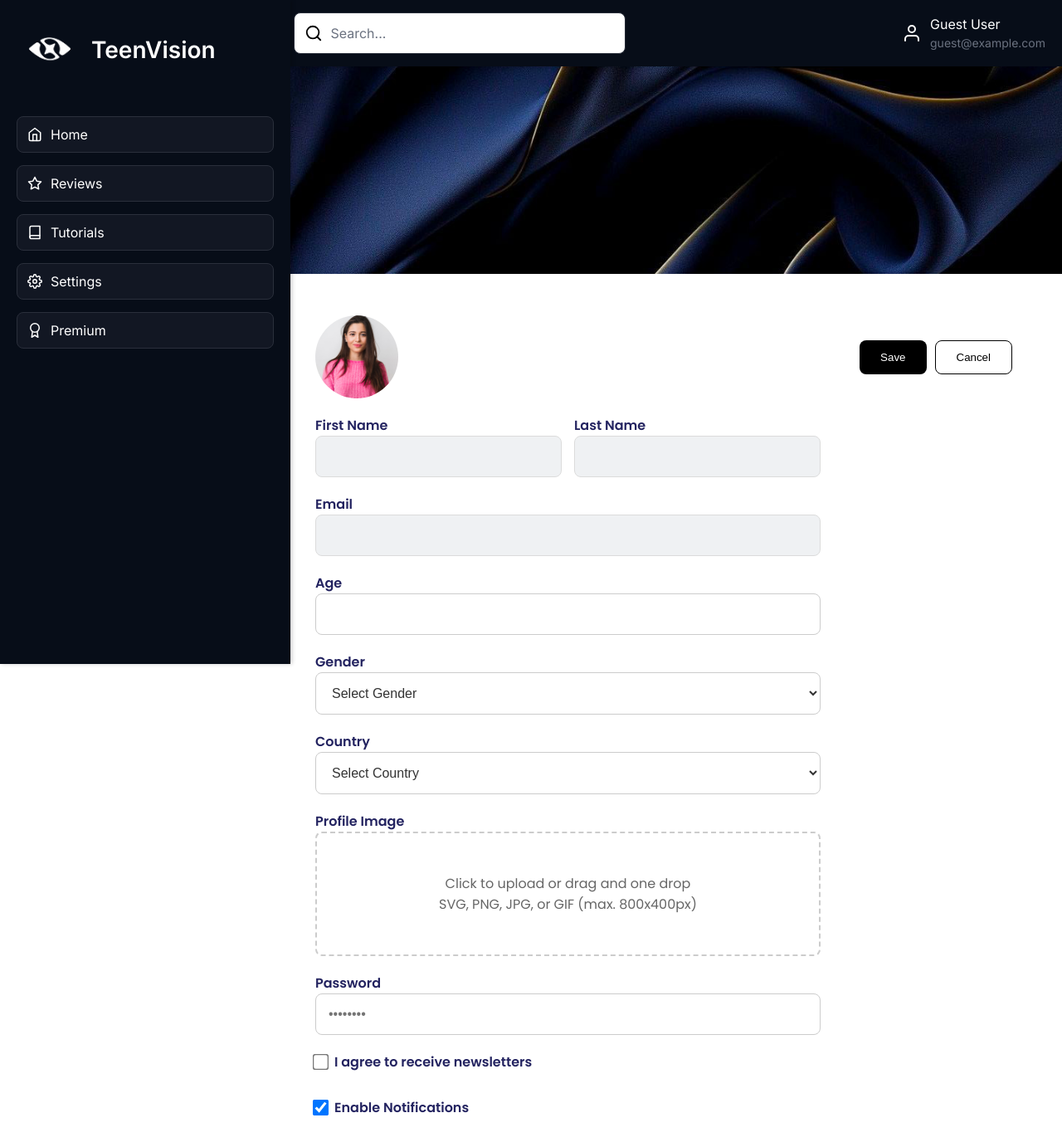
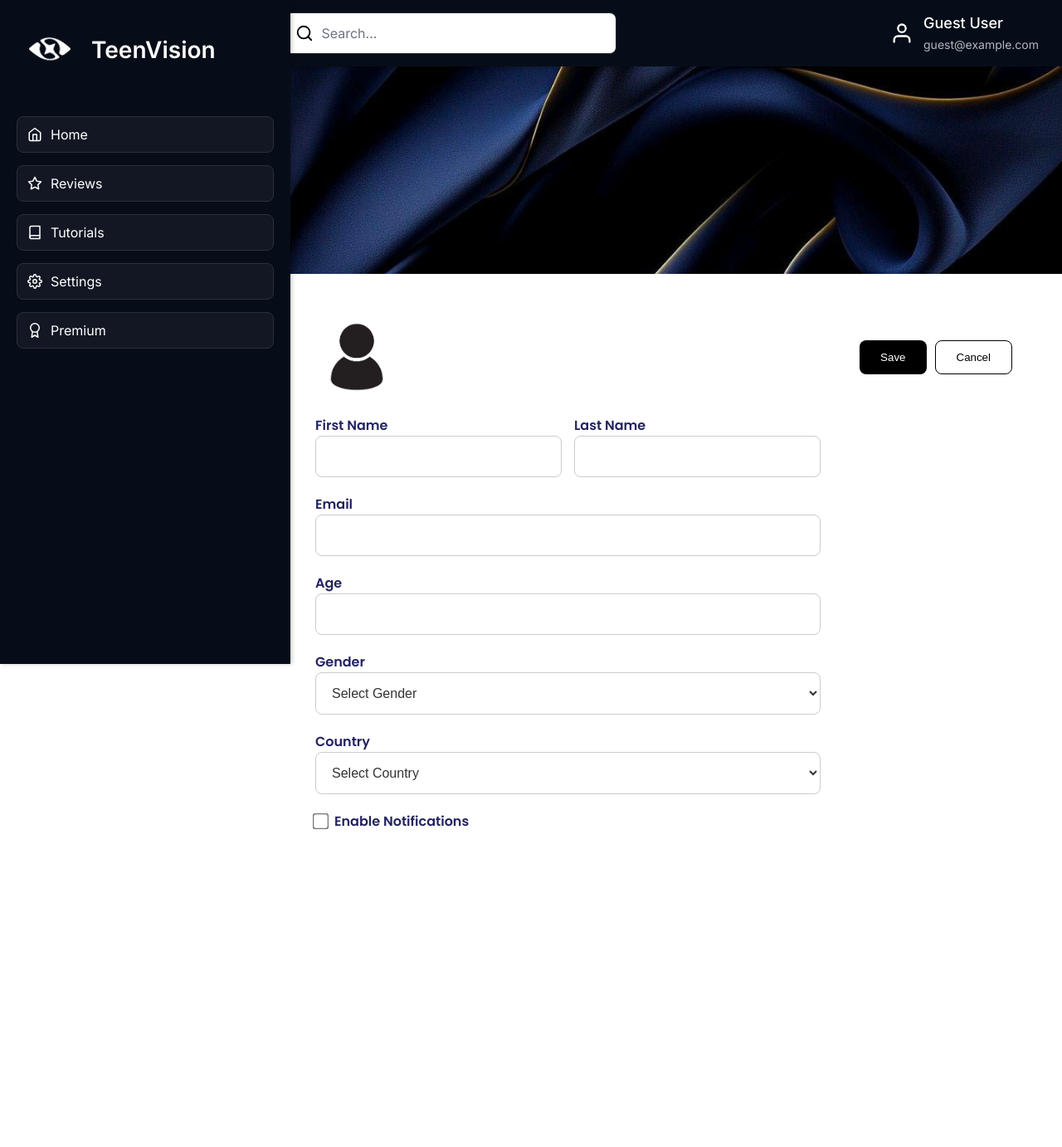
Before and after one commit to Akbarshoh404/TeenVision, a React (Create React App) app: page /dashboard/settings in a window 1280 px wide. Shown: the top 1382 px of the page at 83% size. After the commit the page ends 1092 px from the top, so only its background shows below. Built offline with nearby package versions, Linux system fonts and the light colour scheme; a web font is replaced by a local one.

Commit message:
fixed bugs

```diff
--- a/src/Dashboard/Layoutes/TopBar/index.jsx
+++ b/src/Dashboard/Layoutes/TopBar/index.jsx
@@ -1,15 +1,17 @@
 import React from "react";
 import PropTypes from "prop-types";
 import styles from "./style.module.scss";
-import { FiSearch, FiUser, FiMenu, FiX } from "react-icons/fi";
+import { FiSearch, FiUser, FiMenu, FiX, FiLogOut } from "react-icons/fi";
 
 const DashboardTopBar = ({ isNavOpen, toggleNav }) => {
-  // Retrieve user data from localStorage
   const user = JSON.parse(localStorage.getItem("user"));
+  const userName = user?.full_name || user?.username || "Guest User";
+  const userEmail = user?.email || "guest@example.com";
 
-  // Default values in case user data is not available
-  const userName = user?.full_name || user?.username || "Guest User"; // Prioritize full_name, then username
-  const userEmail = user?.email || "guest@example.com";
+  const handleLogout = () => {
+    localStorage.removeItem("user");
+    window.location.href = "/login";
+  };
 
   return (
     <header className={styles.topBar}>
@@ -42,6 +44,14 @@ const DashboardTopBar = ({ isNavOpen, toggleNav }) => {
         <div className={styles.accountDetails}>
           <span className={styles.accountName}>{userName}</span>
           <span className={styles.accountEmail}>{userEmail}</span>
+          <button
+            className={styles.logoutButton}
+            onClick={handleLogout}
+            aria-label="Log out"
+          >
+            <FiLogOut className={styles.logoutIcon} />
+            Log Out
+          </button>
         </div>
       </div>
     </header>
--- a/src/Dashboard/Layoutes/TopBar/style.module.scss
+++ b/src/Dashboard/Layoutes/TopBar/style.module.scss
@@ -66,24 +66,34 @@ $focus-border: #4a90e2;
 .accountContainer {
   display: flex;
   align-items: center;
-  gap: 10px;
+  gap: 12px;
+  position: relative;
+  padding: 8px;
+  border-radius: 8px;
+  transition: transform 0.2s ease, box-shadow 0.2s ease;
+}
+
+.accountContainer:hover {
+  transform: scale(1.05);
+  box-shadow: 0 4px 12px rgba(0, 0, 0, 0.3);
+  background-color: $hover-bg;
 }
 
 .profileIcon {
-  font-size: 24px;
+  font-size: 28px;
   color: #ffffff;
 }
 
 .accountDetails {
   display: flex;
   flex-direction: column;
-  gap: 8px;
+  gap: 10px;
 }
 
 .accountName {
   font-family: "Inter", sans-serif;
-  font-weight: 400;
-  font-size: 16px;
+  font-weight: 500;
+  font-size: 18px;
   line-height: 100%;
   letter-spacing: -1%;
   color: #ffffff;
@@ -95,7 +105,42 @@ $focus-border: #4a90e2;
   font-size: 14px;
   line-height: 100%;
   letter-spacing: -1%;
-  color: #6b7280;
+  color: #b0b8c4;
+}
+
+.logoutButton {
+  display: none;
+  position: absolute;
+  top: 100%;
+  right: 0;
+  background-color: $card-bg;
+  color: #ffffff;
+  border: 1px solid $hover-border;
+  border-radius: 6px;
+  padding: 12px 16px;
+  font-family: "Inter", sans-serif;
+  font-weight: 500;
+  font-size: 16px;
+  cursor: pointer;
+  align-items: center;
+  gap: 8px;
+  white-space: nowrap;
+  transition: background-color 0.2s, transform 0.2s;
+}
+
+.logoutButton:hover {
+  background-color: $focus-border;
+  border-color: $focus-border;
+  transform: translateY(-2px);
+}
+
+.logoutIcon {
+  font-size: 18px;
+  vertical-align: middle;
+}
+
+.accountContainer:hover .logoutButton {
+  display: flex;
 }
 
 .icon {
@@ -153,14 +198,29 @@ $focus-border: #4a90e2;
 
   .accountContainer {
     gap: 8px;
+    padding: 6px;
   }
 
   .accountName {
-    font-size: 14px;
+    font-size: 16px;
   }
 
   .accountEmail {
     font-size: 12px;
+  }
+
+  .logoutButton {
+    font-size: 14px;
+    padding: 8px 12px;
+  }
+
+  .logoutIcon {
+    font-size: 16px;
+  }
+
+  .accountContainer:hover {
+    transform: scale(1.03);
+    box-shadow: 0 3px 8px rgba(0, 0, 0, 0.2);
   }
 
   .hamburger {
--- a/src/Dashboard/Pages/User/Settings/index.jsx
+++ b/src/Dashboard/Pages/User/Settings/index.jsx
@@ -1,4 +1,4 @@
-import React, { useCallback, useState, useEffect, useRef } from "react";
+import React, { useCallback, useState, useEffect } from "react";
 import PropTypes from "prop-types";
 import DashboardNavbar from "../../../Layoutes/Navbar";
 import DashboardTopBar from "../../../Layoutes/TopBar";
@@ -7,72 +7,89 @@ import axios from "axios";
 import toast, { Toaster } from "react-hot-toast";
 
 import bg from "../../../../Components/images/settings.png";
-import profile from "../../../../Components/images/cardexample.png";
-
-// Fallback country list if API fails
-const fallbackCountries = [
-  { code: "US", name: "United States" },
-  { code: "CN", name: "China" },
-  { code: "IN", name: "India" },
-].sort((a, b) => a.name.localeCompare(b.name));
+import profileFallback from "../../../../Components/icons/pofile.png";
 
 const DashboardSettings = () => {
   const [isNavOpen, setIsNavOpen] = useState(false);
-  const [countries, setCountries] = useState(fallbackCountries);
-  const [notificationsEnabled, setNotificationsEnabled] = useState(() => {
-    return localStorage.getItem("notificationsEnabled") !== "false";
-  });
   const [settings, setSettings] = useState({
     firstName: "",
     lastName: "",
     email: "",
-    password: "",
     age: "",
     gender: "",
     country: "",
-    newsletter: false,
-    profileImage: null,
-    selectedFileName: "",
-    showPassword: false,
+    profileImageUrl: profileFallback,
+    notification_status: false,
     loading: false,
     error: null,
     warning: null,
   });
 
-  const fileInputRef = useRef(null);
+  const countries = [
+    { code: "AF", name: "Afghanistan" },
+    { code: "AL", name: "Albania" },
+    { code: "AR", name: "Argentina" },
+    { code: "AU", name: "Australia" },
+    { code: "AZ", name: "Azerbaijan" },
+    { code: "BD", name: "Bangladesh" },
+    { code: "BR", name: "Brazil" },
+    { code: "CA", name: "Canada" },
+    { code: "CN", name: "China" },
+    { code: "DE", name: "Germany" },
+    { code: "EG", name: "Egypt" },
+    { code: "ES", name: "Spain" },
+    { code: "FR", name: "France" },
+    { code: "GB", name: "United Kingdom" },
+    { code: "IN", name: "India" },
+    { code: "IR", name: "Iran" },
+    { code: "IT", name: "Italy" },
+    { code: "JP", name: "Japan" },
+    { code: "KZ", name: "Kazakhstan" },
+    { code: "KG", name: "Kyrgyzstan" },
+    { code: "KR", name: "South Korea" },
+    { code: "MX", name: "Mexico" },
+    { code: "NG", name: "Nigeria" },
+    { code: "PK", name: "Pakistan" },
+    { code: "RU", name: "Russia" },
+    { code: "SA", name: "Saudi Arabia" },
+    { code: "SG", name: "Singapore" },
+    { code: "TJ", name: "Tajikistan" },
+    { code: "TH", name: "Thailand" },
+    { code: "TM", name: "Turkmenistan" },
+    { code: "TR", name: "Turkey" },
+    { code: "UA", name: "Ukraine" },
+    { code: "US", name: "United States" },
+    { code: "UZ", name: "Uzbekistan" },
+    { code: "VN", name: "Vietnam" },
+    { code: "ZA", name: "South Africa" },
+  ].sort((a, b) => a.name.localeCompare(b.name));
 
   useEffect(() => {
-    // Load user data from localStorage
     try {
       const userData = localStorage.getItem("user");
       if (!userData) throw new Error("User data not found in localStorage");
 
       const user = JSON.parse(userData);
-      const fullName = user.full_name ? user.full_name.split(" ") : ["", ""];
-      const firstName = fullName[0] || "";
-      const lastName = fullName.slice(1).join(" ") || "";
-
       setSettings((prev) => ({
         ...prev,
-        firstName,
-        lastName,
+        firstName: user.first_name || "",
+        lastName: user.last_name || "",
         email: user.email || "",
         age: user.age || "",
         gender: user.gender || "",
+        country: user.country || "",
+        profileImageUrl: user.profile_image || profileFallback,
+        notification_status: user.notification_status || false,
         loading: false,
       }));
     } catch (err) {
       console.error("LocalStorage error:", err.message);
-      if (notificationsEnabled) {
-        toast.error("Failed to load user data from localStorage");
+      if (settings.notification_status) {
+        toast.error("Failed to load user data");
       }
-      setSettings((prev) => ({
-        ...prev,
-        loading: false,
-        error: null,
-      }));
+      setSettings((prev) => ({ ...prev, loading: false }));
     }
-  }, [notificationsEnabled]);
+  }, []);
 
   const toggleNav = useCallback(() => {
     setIsNavOpen((prev) => !prev);
@@ -83,64 +100,24 @@ const DashboardSettings = () => {
   }, []);
 
   const toggleNotifications = () => {
-    setNotificationsEnabled((prev) => {
-      const newState = !prev;
-      localStorage.setItem("notificationsEnabled", newState);
+    setSettings((prev) => {
+      const newState = !prev.notification_status;
+      localStorage.setItem("notification_status", newState);
       if (newState) {
         toast.success("Notifications enabled");
       } else {
         toast.success("Notifications disabled");
       }
-      return newState;
+      return { ...prev, notification_status: newState };
     });
   };
 
   const handleInputChange = (e) => {
-    const { name, value, type, checked, files } = e.target;
+    const { name, value, type, checked } = e.target;
     setSettings((prev) => ({
       ...prev,
-      [name]:
-        type === "checkbox" ? checked : type === "file" ? files[0] : value,
-      selectedFileName:
-        type === "file" && files[0] ? files[0].name : prev.selectedFileName,
+      [name]: type === "checkbox" ? checked : value,
     }));
-  };
-
-  const toggleShowPassword = () => {
-    setSettings((prev) => ({ ...prev, showPassword: !prev.showPassword }));
-  };
-
-  const handleUploadClick = () => {
-    fileInputRef.current.click();
-  };
-
-  const handleDragOver = (e) => {
-    e.preventDefault();
-  };
-
-  const handleDrop = (e) => {
-    e.preventDefault();
-    const file = e.dataTransfer.files[0];
-    if (
-      file &&
-      ["image/png", "image/jpeg", "image/svg+xml", "image/gif"].includes(
-        file.type
-      )
-    ) {
-      setSettings((prev) => ({
-        ...prev,
-        profileImage: file,
-        selectedFileName: file.name,
-      }));
-    } else {
-      if (notificationsEnabled) {
-        toast.error("Please drop a valid image file (PNG, JPG, SVG, or GIF)");
-      }
-      setSettings((prev) => ({
-        ...prev,
-        error: null,
-      }));
-    }
   };
 
   const handleProfileSubmit = async (e) => {
@@ -152,37 +129,18 @@ const DashboardSettings = () => {
       warning: null,
     }));
 
-    // Warn user about unsupported fields
-    if (
-      settings.firstName ||
-      settings.lastName ||
-      settings.password ||
-      settings.newsletter
-    ) {
-      if (notificationsEnabled) {
-        toast(
-          "Note: First Name, Last Name, Password, and Newsletter preferences cannot be updated with this form.",
-          {
-            icon: "⚠️",
-          }
-        );
-      }
-      setSettings((prev) => ({
-        ...prev,
-        warning: null,
-      }));
-    }
-
     try {
       const token = localStorage.getItem("access_token");
       if (!token) throw new Error("No access token found");
 
       const formData = new FormData();
+      if (settings.firstName) formData.append("first_name", settings.firstName);
+      if (settings.lastName) formData.append("last_name", settings.lastName);
+      if (settings.email) formData.append("email", settings.email);
       if (settings.age) formData.append("age", settings.age);
       if (settings.gender) formData.append("gender", settings.gender);
       if (settings.country) formData.append("country", settings.country);
-      if (settings.profileImage)
-        formData.append("photo", settings.profileImage);
+      formData.append("notification_status", settings.notification_status);
 
       const response = await axios.patch(
         "http://127.0.0.1:8000/api/v1/api/v1/auth/profile/update/",
@@ -195,16 +153,20 @@ const DashboardSettings = () => {
         }
       );
 
-      // Update localStorage with new user data
       const updatedUser = {
         ...JSON.parse(localStorage.getItem("user")),
+        first_name: settings.firstName,
+        last_name: settings.lastName,
+        email: settings.email,
         age: settings.age || undefined,
         gender: settings.gender || undefined,
+        country: settings.country || undefined,
+        notification_status: settings.notification_status,
       };
       localStorage.setItem("user", JSON.stringify(updatedUser));
 
       setSettings((prev) => ({ ...prev, loading: false }));
-      if (notificationsEnabled) {
+      if (settings.notification_status) {
         toast.success("Profile updated successfully!");
       }
     } catch (err) {
@@ -212,6 +174,7 @@ const DashboardSettings = () => {
       let errorMessage = "Failed to update profile";
       if (err.response?.status === 401) {
         errorMessage = "Session expired. Please log in again.";
+        window.location.href = "/login";
       } else if (err.response?.status === 400) {
         errorMessage =
           err.response?.data?.detail ||
@@ -219,46 +182,32 @@ const DashboardSettings = () => {
       } else if (err.response?.status === 405) {
         errorMessage = "Method not allowed. Please contact support.";
       }
-      if (notificationsEnabled) {
+      if (settings.notification_status) {
         toast.error(errorMessage);
       }
-      setSettings((prev) => ({
-        ...prev,
-        loading: false,
-        error: null,
-      }));
+      setSettings((prev) => ({ ...prev, loading: false }));
     }
   };
 
   const handleCancel = () => {
     const userData = localStorage.getItem("user");
     const user = userData ? JSON.parse(userData) : {};
-    const fullName = user.full_name ? user.full_name.split(" ") : ["", ""];
-    const firstName = fullName[0] || "";
-    const lastName = fullName.slice(1).join(" ") || "";
-
     setSettings((prev) => ({
       ...prev,
-      firstName,
-      lastName,
+      firstName: user.first_name || "",
+      lastName: user.last_name || "",
       email: user.email || "",
       age: user.age || "",
       gender: user.gender || "",
-      country: "",
-      password: "",
-      newsletter: false,
-      profileImage: null,
-      selectedFileName: "",
-      showPassword: false,
+      country: user.country || "",
+      profileImageUrl: user.profile_image || profileFallback,
+      notification_status: user.notification_status || false,
       error: null,
       warning: null,
     }));
   };
 
-  if (settings.loading) return <div>Loading...</div>;
-  if (settings.error && !settings.firstName && !settings.email) {
-    return <div className={styles.error}>{settings.error}</div>;
-  }
+  if (settings.loading) return <div className={styles.loading}>Loading...</div>;
 
   return (
     <div className={styles.dashboard}>
@@ -273,16 +222,8 @@ const DashboardSettings = () => {
             borderRadius: "8px",
             padding: "10px 15px",
           },
-          success: {
-            style: {
-              border: "1px solid #000000",
-            },
-          },
-          error: {
-            style: {
-              border: "1px solid #ff4d4f",
-            },
-          },
+          success: { style: { border: "1px solid #000000" } },
+          error: { style: { border: "1px solid #ff4d4f" } },
         }}
       />
       <DashboardNavbar
@@ -298,7 +239,7 @@ const DashboardSettings = () => {
             <div className={styles.settingsSection}>
               <div className={styles.profileHeader}>
                 <img
-                  src={profile}
+                  src={settings.profileImageUrl}
                   alt="Profile"
                   className={styles.profileImage}
                 />
@@ -324,7 +265,6 @@ const DashboardSettings = () => {
                         value={settings.firstName}
                         onChange={handleInputChange}
                         className={styles.input}
-                        disabled
                       />
                     </div>
                     <div className={styles.formField}>
@@ -336,7 +276,6 @@ const DashboardSettings = () => {
                         value={settings.lastName}
                         onChange={handleInputChange}
                         className={styles.input}
-                        disabled
                       />
                     </div>
                   </div>
@@ -350,7 +289,6 @@ const DashboardSettings = () => {
                     value={settings.email}
                     onChange={handleInputChange}
                     className={styles.input}
-                    disabled
                   />
                 </div>
                 <div className={styles.formGroup}>
@@ -398,65 +336,16 @@ const DashboardSettings = () => {
                     ))}
                   </select>
                 </div>
-                <div className={styles.formGroup}>
-                  <label htmlFor="profileImage">Profile Image</label>
-                  <div
-                    className={styles.uploadArea}
-                    onClick={handleUploadClick}
-                    onDragOver={handleDragOver}
-                    onDrop={handleDrop}
-                  >
-                    <input
-                      type="file"
-                      id="profileImage"
-                      name="profileImage"
-                      accept="image/png,image/jpeg,image/svg+xml,image/gif"
-                      onChange={handleInputChange}
-                      className={styles.uploadInput}
-                      ref={fileInputRef}
-                    />
-                    <p className={styles.uploadText}>
-                      Click to upload or drag and one drop
-                      <br />
-                      SVG, PNG, JPG, or GIF (max. 800x400px)
-                    </p>
-                    {settings.selectedFileName && (
-                      <p>Selected: {settings.selectedFileName}</p>
-                    )}
-                  </div>
-                </div>
-                <div className={styles.formGroup}>
-                  <label htmlFor="password">Password</label>
-                  <div className={styles.passwordWrapper}>
-                    <input
-                      type={settings.showPassword ? "text" : "password"}
-                      id="password"
-                      name="password"
-                      value={settings.password}
-                      onChange={handleInputChange}
-                      placeholder="••••••••"
-                      className={styles.input}
-                    />
-                    <span
-                      className={styles.passwordToggle}
-                      onClick={toggleShowPassword}
-                    ></span>
-                  </div>
-                </div>
                 <div className={styles.checkboxGroup}>
                   <label className={styles.checkboxLabel}>
                     <input
                       type="checkbox"
-                      name="newsletter"
-                      checked={settings.newsletter}
-                      onChange={handleInputChange}
+                      checked={settings.notification_status}
+                      onChange={toggleNotifications}
                     />
-                    I agree to receive newsletters
+                    Enable Notifications
                   </label>
                 </div>
-                {settings.warning && (
-                  <div className={styles.warning}>{settings.warning}</div>
-                )}
                 <div className={styles.buttonGroup}>
                   <button
                     type="submit"
@@ -473,19 +362,6 @@ const DashboardSettings = () => {
                     Cancel
                   </button>
                 </div>
-                {settings.error && (
-                  <div className={styles.error}>{settings.error}</div>
-                )}
-                <div className={styles.checkboxGroup}>
-                  <label className={styles.checkboxLabel}>
-                    <input
-                      type="checkbox"
-                      checked={notificationsEnabled}
-                      onChange={toggleNotifications}
-                    />
-                    Enable Notifications
-                  </label>
-                </div>
               </form>
             </div>
           </div>
```
Also changed, not shown: src/Components/icons/pofile.png (added).
